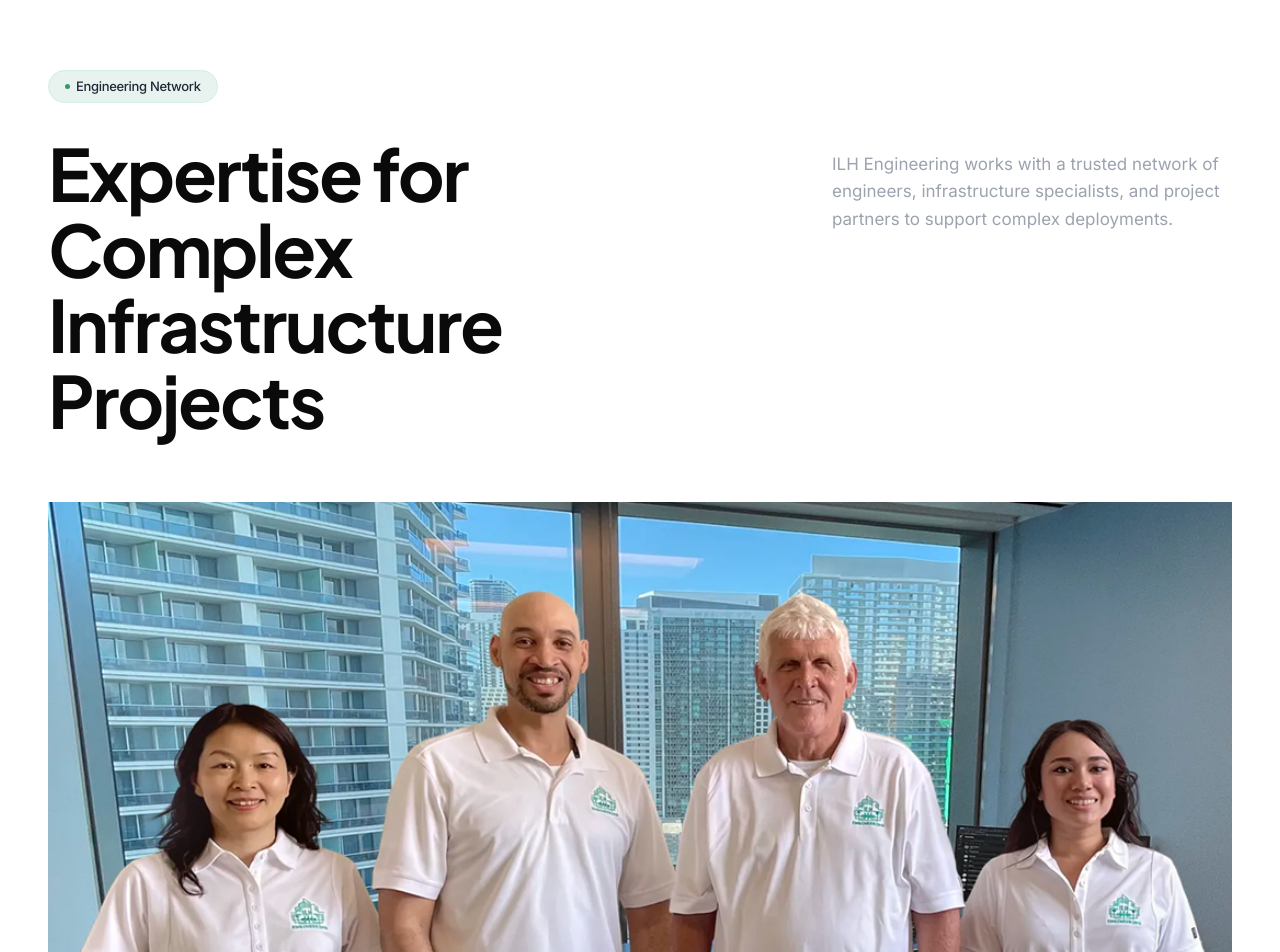
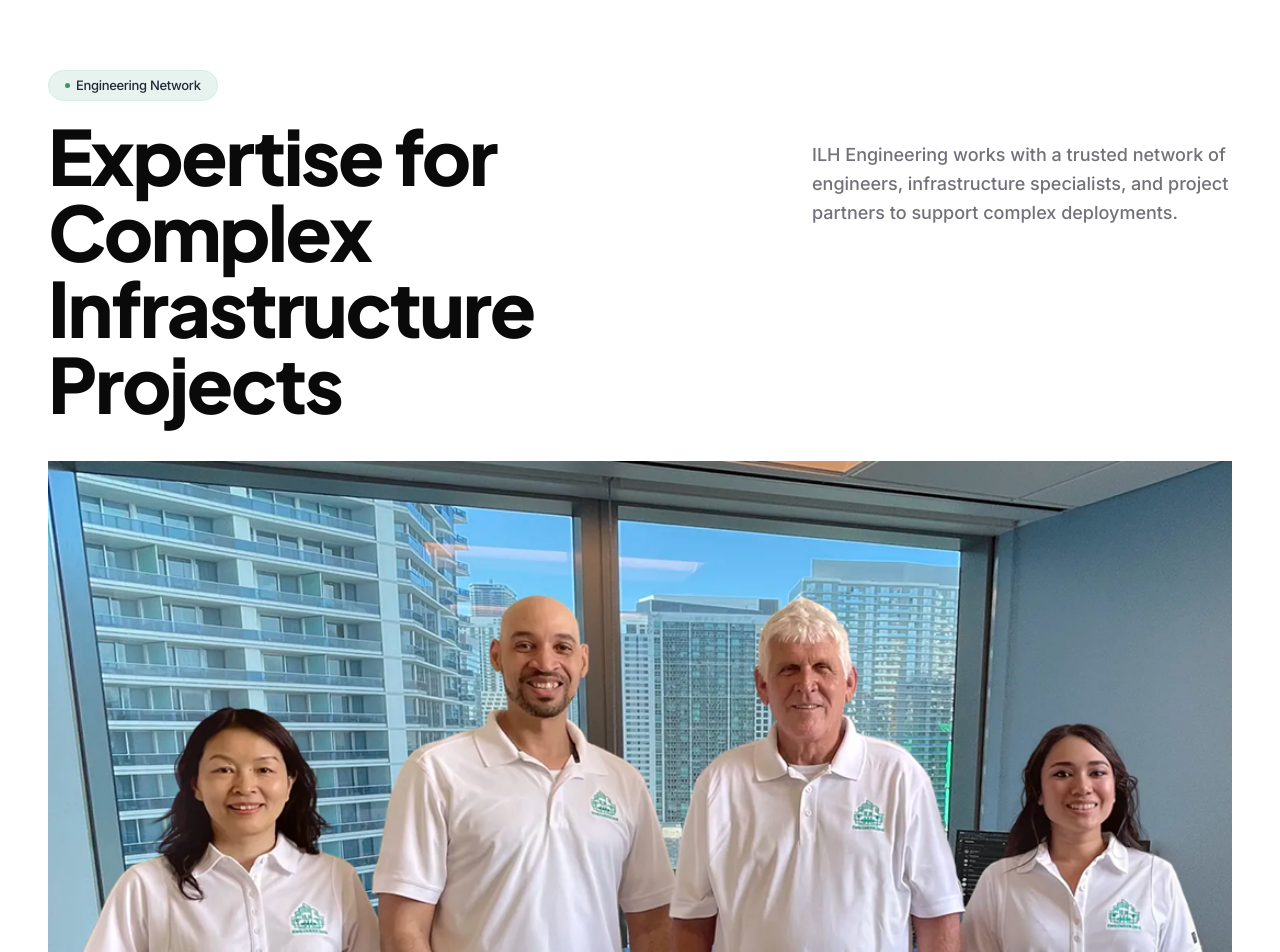
Before and after one commit to Yug210705/ILH_Engineering, a React (Vite) app: page / in a window 1280 px wide. Shown: the part 8360-9312 px from the top of the page. Built offline with nearby package versions, Linux system fonts and the light colour scheme.

Commit message:
Refine Engineering Network styling to match high-fidelity screenshot

```diff
--- a/src/components/EngineeringNetwork.jsx
+++ b/src/components/EngineeringNetwork.jsx
@@ -10,10 +10,10 @@ export default function EngineeringNetwork() {
           whileInView={{ opacity: 1, y: 0 }}
           viewport={{ once: true, margin: "-100px" }}
           transition={{ duration: 0.7, ease: [0.2, 0.8, 0.2, 1] }}
-          className="flex justify-start mb-6 lg:mb-8"
+          className="flex justify-start mb-4"
         >
           {/* Pill */}
-          <div className="inline-flex items-center gap-[6px] bg-[#e8f2ee] text-[#1f2937] px-4 py-[6px] rounded-full text-[13px] font-[500] tracking-tight border border-[#d2efe2]">
+          <div className="inline-flex items-center gap-[6px] bg-[#e8f2ee] text-[#1f2937] px-4 py-[5px] rounded-full text-[13px] font-[500] tracking-tight border border-[#d2efe2]">
             <div className="w-[5px] h-[5px] rounded-full bg-brand-green"></div>
             Engineering Network
           </div>
@@ -24,33 +24,35 @@ export default function EngineeringNetwork() {
           whileInView={{ opacity: 1, y: 0 }}
           viewport={{ once: true, margin: "-100px" }}
           transition={{ duration: 0.7, delay: 0.1, ease: [0.2, 0.8, 0.2, 1] }}
-          className="flex flex-col lg:flex-row items-start justify-between gap-8 lg:gap-20 mb-12 lg:mb-16"
+          className="flex flex-col lg:flex-row items-start justify-between gap-6 lg:gap-20 mb-10"
         >
           {/* Title */}
-          <h2 style={{ fontFamily: "'Plus Jakarta Sans', sans-serif" }} className="flex-1 text-[46px] sm:text-[56px] lg:text-[72px] font-[700] leading-[1.05] tracking-[-0.03em] text-[#0a0a0a]">
-            Expertise for Complex<br/>Infrastructure Projects
-          </h2>
+          <div className="flex-1">
+            <h2 style={{ fontFamily: "'Plus Jakarta Sans', sans-serif" }} className="text-[46px] sm:text-[56px] lg:text-[76px] font-[800] leading-[1.0] tracking-[-0.03em] text-[#0a0a0a]">
+              Expertise for Complex<br/>Infrastructure Projects
+            </h2>
+          </div>
 
           {/* Description */}
-          <div className="flex-none lg:w-[400px] pt-2 lg:pt-4">
-            <p className="text-[#9ca3af] text-[16px] lg:text-[17px] font-[400] leading-[1.6]">
+          <div className="flex-none lg:w-[420px] pt-2 lg:pt-6">
+            <p className="text-[#71717a] text-[16px] lg:text-[18px] font-[500] leading-[1.6]">
               ILH Engineering works with a trusted network of engineers, infrastructure specialists, and project partners to support complex deployments.
             </p>
           </div>
         </motion.div>
 
         <motion.div
-          initial={{ opacity: 0, scale: 0.98 }}
-          whileInView={{ opacity: 1, scale: 1 }}
+          initial={{ opacity: 0, y: 40 }}
+          whileInView={{ opacity: 1, y: 0 }}
           viewport={{ once: true, margin: "-100px" }}
           transition={{ duration: 0.8, delay: 0.2, ease: [0.2, 0.8, 0.2, 1] }}
           className="w-full relative"
         >
-          <div className="w-full min-h-[400px] lg:h-[700px] bg-[#f4f4f5] overflow-hidden">
+          <div className="w-full overflow-hidden">
             <img
               src={groupPhoto}
               alt="ILH Engineering Network Team"
-              className="w-full h-full object-cover"
+              className="w-full h-auto block"
             />
           </div>
         </motion.div>
```
